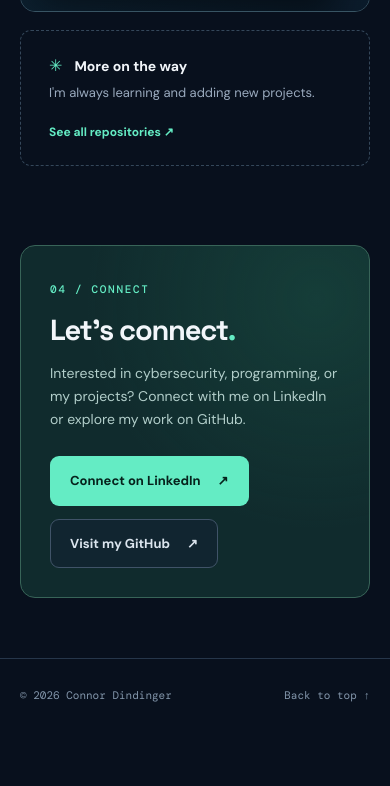
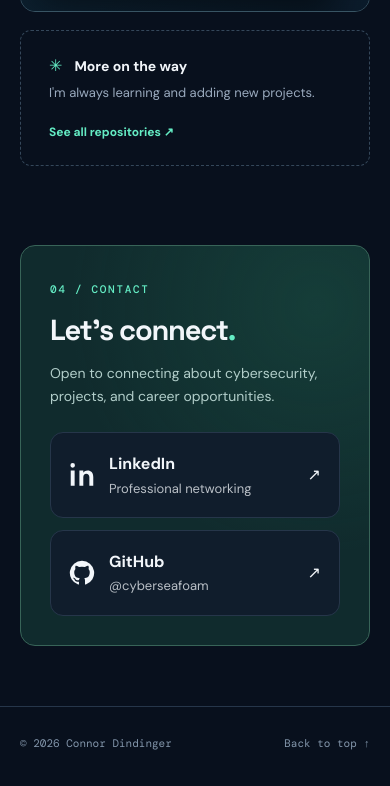
Before and after one commit to cyberseafoam/cyberseafoam.github.io, a plain HTML site: page index.html in a window 390 px wide. Shown: the part 5735-6521 px from the top of the page. Before the commit the page ends 6473 px from the top, so only its background shows below. Drawn offline with nearby package versions, Linux system fonts and the light colour scheme.

Commit message:
Simplify portfolio contact section with responsive social cards

```diff
--- a/index.html
+++ b/index.html
@@ -128,7 +128,21 @@
     </section>
 
     <section class="section container" id="contact" aria-labelledby="contact-title">
-      <div class="contact-panel"><div><span class="section-number">04 / CONNECT</span><h2 id="contact-title">Let's connect<span class="green-dot">.</span></h2><p>Interested in cybersecurity, programming, or my projects? Connect with me on LinkedIn or explore my work on GitHub.</p></div><div class="hero-actions"><a class="button button-primary" href="https://www.linkedin.com/in/connor-dindinger-12a31b376/" target="_blank" rel="noopener noreferrer">Connect on LinkedIn <span aria-hidden="true">↗</span></a><a class="button button-outline" href="https://github.com/cyberseafoam" target="_blank" rel="noopener noreferrer">Visit my GitHub <span aria-hidden="true">↗</span></a></div></div>
+      <div class="contact-panel" style="display:block;">
+        <span class="section-number">04 / CONTACT</span>
+        <h2 id="contact-title">Let's connect<span class="green-dot">.</span></h2>
+        <p>Open to connecting about cybersecurity, projects, and career opportunities.</p>
+        <div style="display:grid;grid-template-columns:repeat(auto-fit,minmax(min(100%,240px),1fr));gap:12px;margin-top:24px;">
+          <a class="skill-card" style="display:flex;align-items:center;gap:14px;text-decoration:none;padding:18px;" href="https://www.linkedin.com/in/connor-dindinger-12a31b376/" target="_blank" rel="noopener noreferrer">
+            <svg width="26" height="26" viewBox="0 0 24 24" fill="currentColor" aria-hidden="true" style="flex-shrink:0;"><path d="M5.2 7.8H1.6V22h3.6V7.8zM3.4 1a2.1 2.1 0 1 0 0 4.2 2.1 2.1 0 0 0 0-4.2zM22.4 13.8c0-4.1-2.2-6-5.1-6-2.4 0-3.5 1.3-4.1 2.2V7.8H9.6V22h3.6v-7.9c0-2.1 1-3.2 2.7-3.2s2.9 1.1 2.9 3.2V22h3.6z"/></svg>
+            <span style="flex:1;min-width:0;"><strong style="display:block;">LinkedIn</strong><span style="display:block;font-size:13px;opacity:.75;">Professional networking</span></span><span aria-hidden="true">↗</span>
+          </a>
+          <a class="skill-card" style="display:flex;align-items:center;gap:14px;text-decoration:none;padding:18px;" href="https://github.com/cyberseafoam" target="_blank" rel="noopener noreferrer">
+            <svg width="26" height="26" viewBox="0 0 24 24" fill="currentColor" aria-hidden="true" style="flex-shrink:0;"><path d="M12 .75a11.25 11.25 0 0 0-3.56 21.92c.56.1.77-.24.77-.54v-2.1c-3.13.68-3.79-1.33-3.79-1.33-.51-1.3-1.25-1.65-1.25-1.65-1.02-.7.08-.69.08-.69 1.13.08 1.72 1.16 1.72 1.16 1 1.72 2.63 1.22 3.27.93.1-.73.39-1.22.71-1.5-2.5-.29-5.13-1.25-5.13-5.56 0-1.23.44-2.24 1.16-3.03-.12-.28-.5-1.43.11-2.98 0 0 .95-.3 3.09 1.16a10.7 10.7 0 0 1 5.62 0c2.15-1.46 3.09-1.16 3.09-1.16.62 1.55.23 2.7.12 2.98.72.79 1.15 1.8 1.15 3.03 0 4.32-2.63 5.27-5.14 5.55.4.35.76 1.03.76 2.08v3.11c0 .3.2.65.77.54A11.25 11.25 0 0 0 12 .75z"/></svg>
+            <span style="flex:1;min-width:0;"><strong style="display:block;">GitHub</strong><span style="display:block;font-size:13px;opacity:.75;">@cyberseafoam</span></span><span aria-hidden="true">↗</span>
+          </a>
+        </div>
+      </div>
     </section>
   </main>
   <footer class="footer container"><span>© <span id="year">2026</span> Connor Dindinger</span><span>Built with curiosity & code.</span><a href="#top">Back to top ↑</a></footer>
```
